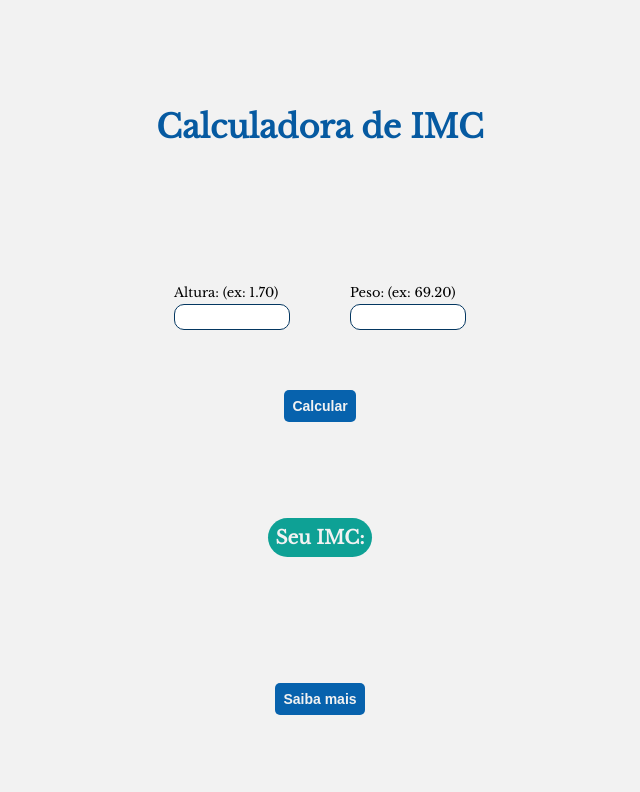
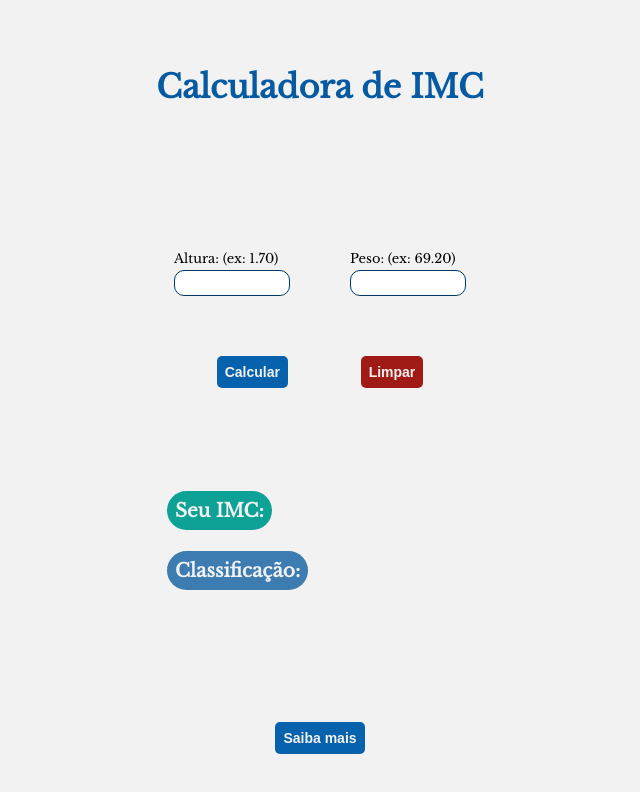
Before and after one commit to Rodrigo-Facury/calculadora-de-imc, a React (Create React App) app: page / in a window 1280 px wide. Shown: the top 792 px of the page, without its empty margins (320-960 px from the left). Built offline with nearby package versions, Linux system fonts and the light colour scheme.

Commit message:
feat: aplicação finalizada

```diff
--- a/src/App.css
+++ b/src/App.css
@@ -23,19 +23,6 @@ p {
   color: #032947;
 }
 
-button {
-  text-decoration: none;
-  margin-top: 30px;
-  color: #F2F2F2;
-  background-color: #0762AD;
-  padding: 8px;
-  border-radius: 5px;
-  font-size: 14px;
-  font-weight: 550;
-  border: none;
-  cursor: pointer;
-}
-
 label {
   display: flex;
   flex-direction: column;
@@ -47,27 +34,6 @@ form {
   display: flex;
 }
 
-input {
-  margin-top: 3px;
-  border-radius: 10px;
-  border: #043761 solid 1px;
-  font-size: 14px;
-  width: 110px;
-  text-indent: 15px;
-  height: 22px;
-}
-
-input:focus {
-  outline: none;
-}
-
-input::-webkit-outer-spin-button,
-input::-webkit-inner-spin-button {
-  -webkit-appearance: none;
-  appearance: none;
-  margin: 0;
-}
-
 span {
   padding: 8px;
   background-color: #0EA195;
--- a/src/Pages/Calculator/Calculator.css
+++ b/src/Pages/Calculator/Calculator.css
@@ -1,6 +1,6 @@
 #calculator-page {
   height: 100vh;
-  justify-content: space-evenly;
+  justify-content: space-around;
 }
 
 #calculator-title {
@@ -20,3 +20,65 @@
   flex-direction: column;
   align-items: center;
 }
+
+.form-button {
+  text-decoration: none;
+  margin-top: 30px;
+  color: #F2F2F2;
+  background-color: #0762AD;
+  padding: 8px;
+  border-radius: 5px;
+  font-size: 14px;
+  font-weight: 550;
+  border: none;
+  cursor: pointer;
+}
+
+.form-input {
+  margin-top: 3px;
+  border-radius: 10px;
+  border: #043761 solid 1px;
+  font-size: 14px;
+  width: 110px;
+  text-indent: 15px;
+  height: 22px;
+}
+
+.form-input:focus {
+  outline: none;
+}
+
+.form-input::-webkit-outer-spin-button,
+.form-input::-webkit-inner-spin-button {
+  -webkit-appearance: none;
+  appearance: none;
+  margin: 0;
+}
+
+#answer-container {
+  display: flex;
+  flex-direction: column;
+  justify-content: center;
+}
+
+.answer {
+  width: 170px;
+}
+
+#status {
+  width: 306px;
+}
+
+#status-anchor {
+  background-color: #3C7CB0;
+}
+
+#clear-button {
+  background-color: #A11B16;
+}
+
+#form-buttons-container {
+  display: flex;
+  width: 100%;
+  justify-content: space-evenly;
+}
--- a/src/Pages/Calculator/Calculator.jsx
+++ b/src/Pages/Calculator/Calculator.jsx
@@ -1,5 +1,6 @@
 import { useState } from 'react';
 import { useNavigate } from 'react-router-dom';
+import imcStatus from '../../utils/imcStatus';
 import './Calculator.css'
 
 function Calculator() {
@@ -9,6 +10,7 @@ function Calculator() {
   });
 
   const [imc, setImc] = useState(null);
+  const [status, setStatus] = useState(null);
 
   const navigate = useNavigate();
 
@@ -22,9 +24,28 @@ function Calculator() {
   function calculate() {
     const { height, weight } = metrics;
 
-    const newImc = (weight / (height ** 2)).toFixed(2);
+    const newImc = Number((weight / (height ** 2)).toFixed(2));
+    const newStatus = imcStatus(newImc);
 
-    setImc(newImc);
+    if (newImc < 250 && newImc > 0) {
+      setImc(newImc);
+      setStatus(newStatus);
+
+    } else {
+      setImc(null);
+      setStatus(null);
+    }
+  }
+
+  function clear() {
+    const inputHeight = document.getElementsByClassName('form-input')[0];
+    const inputWeight = document.getElementsByClassName('form-input')[1];
+
+    inputHeight.value = '';
+    inputWeight.value = '';
+
+    setImc(null);
+    setStatus(null);
   }
 
   return (
@@ -34,17 +55,42 @@ function Calculator() {
         <div id='inputs-container'>
           <label htmlFor='height'>
             Altura: (ex: 1.70)
-            <input name='height' id='height' type='number' onKeyUp={handleChange} />
+            <input
+              className='form-input'
+              name='height'
+              id='height'
+              type='number'
+              onKeyUp={handleChange}
+            />
           </label>
           <label htmlFor='weight'>
             Peso: (ex: 69.20)
-            <input name='weight' id='weight' type='number' onKeyUp={handleChange} />
+            <input
+              className='form-input'
+              name='weight'
+              id='weight'
+              type='number'
+              onKeyUp={handleChange}
+            />
           </label>
         </div>
-        <button type='button' onClick={calculate}>Calcular</button>
+        <div id='form-buttons-container'>
+          <button className='form-button' type='button' onClick={calculate}>Calcular</button>
+          <button id='clear-button' className='form-button' type='button' onClick={clear}>Limpar</button>
+        </div>
       </form>
-      <h3><span>Seu IMC:</span> {imc}</h3>
-      <button id='redirect-button' onClick={() => navigate('/saiba-mais')}>Saiba mais</button>
+      <div id='answer-container'>
+        <h3 className='answer'><span>Seu IMC:</span> {imc}</h3>
+        <h3 id='status' className='answer'><span id='status-anchor'>Classificação:</span> {status}</h3>
+      </div>
+      <button
+        className='form-button'
+        type='button'
+        id='redirect-button'
+        onClick={() => navigate('/saiba-mais')}
+      >
+        Saiba mais
+      </button>
     </main>
   );
 }
--- /dev/null
+++ b/src/utils/imcStatus.js
@@ -0,0 +1,16 @@
+export default function imcStatus(imc) {
+  if (imc < 18.5) {
+    return 'Magreza';
+  }
+  if (imc < 25) {
+    return 'Normal';
+  }
+  if (imc < 30) {
+    return 'Sobrepeso';
+  }
+  if (imc < 40) {
+    return 'Obesidade';
+  }
+
+  return 'Obesidade grave';
+}
```
